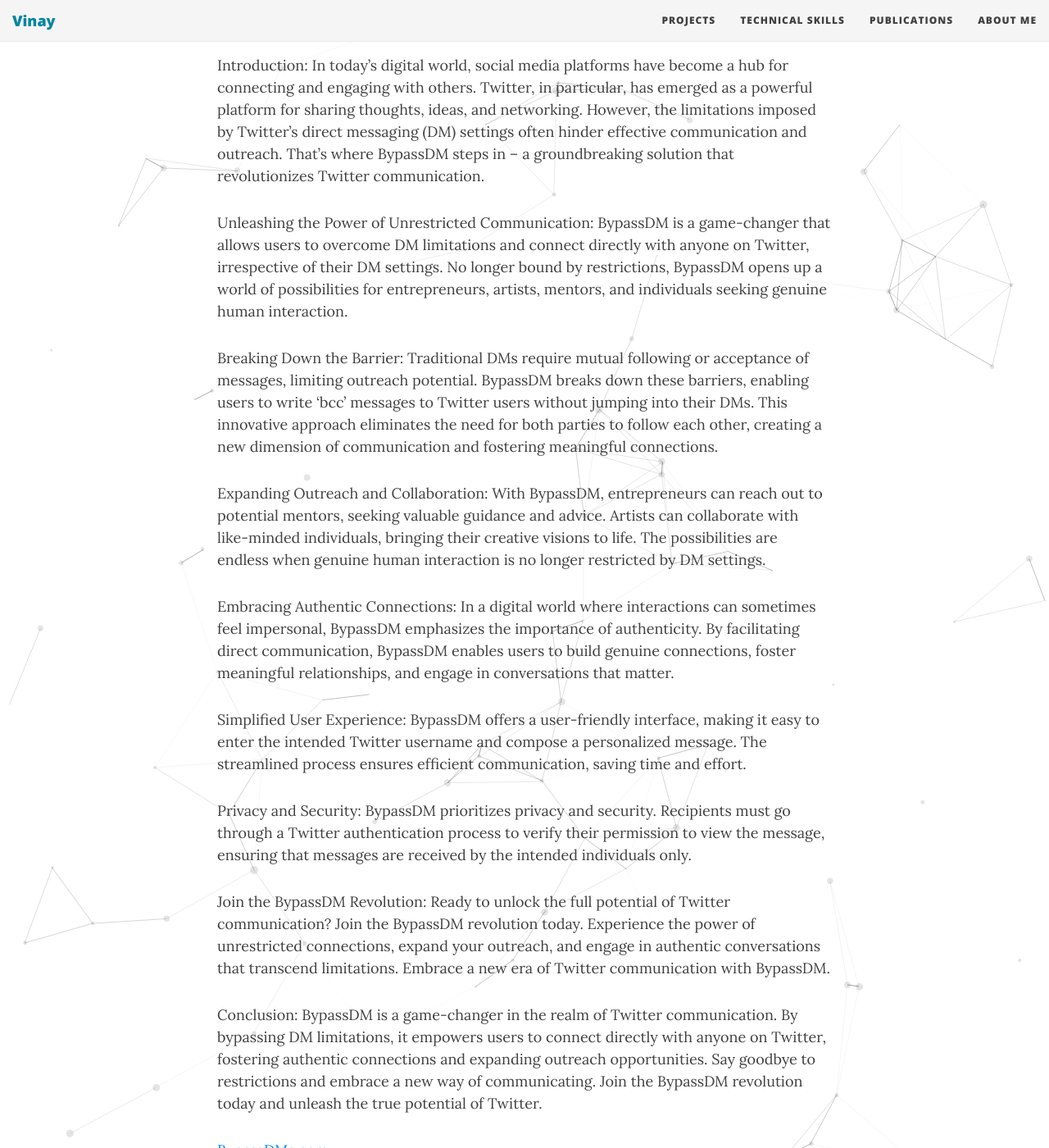
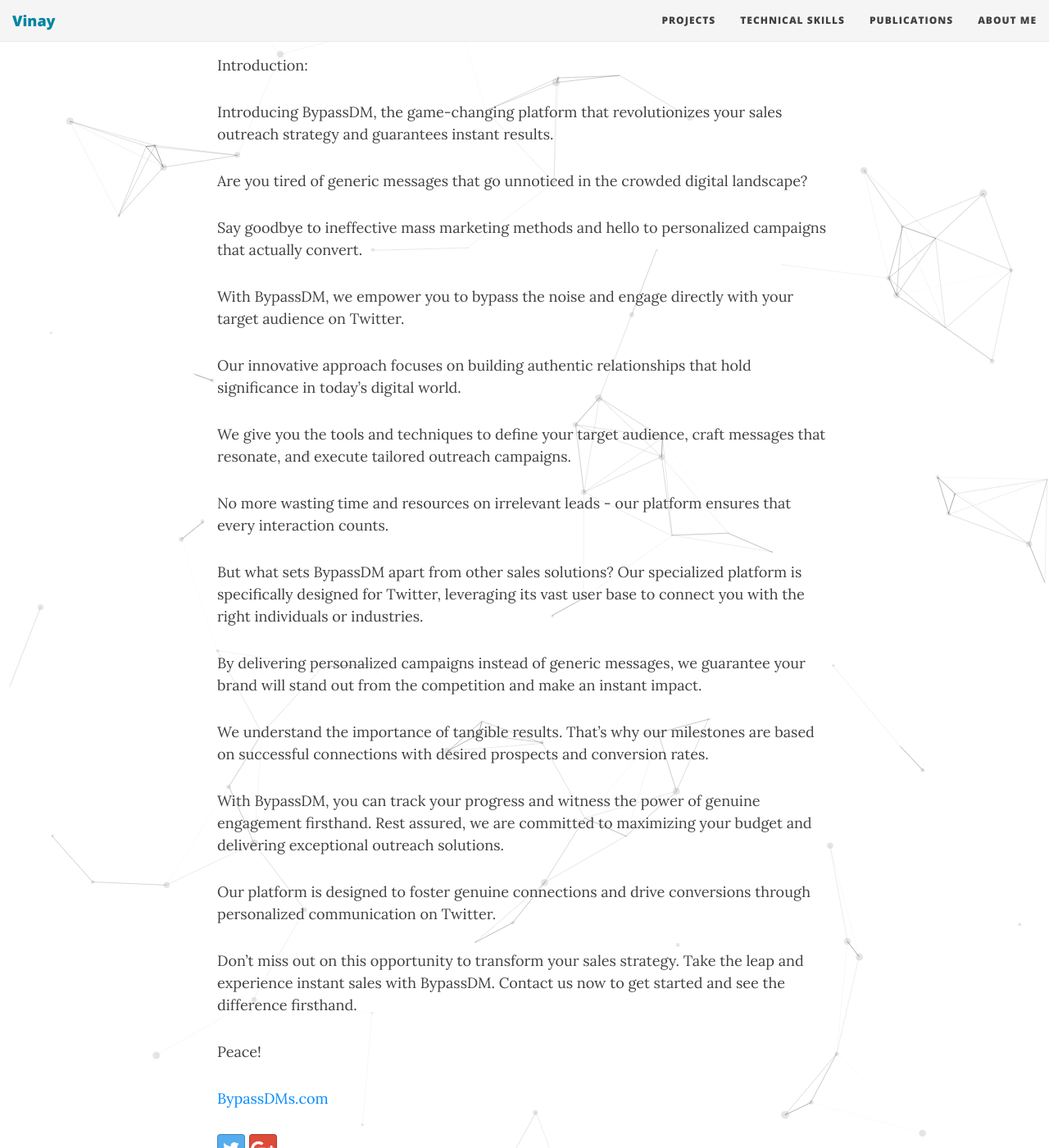
Before and after one commit to Vinaygond/Vinaygond.github.io, a Jekyll site: the page built from _posts/2023-06-26-bypassdm.md, in a window 1280 px wide and 1400 px high, scrolled down 262 px. Shown: the whole window at 82% size. Built offline with Jekyll 4.4.1, drawn with Linux system fonts in a browser that asks for light colours; nearby versions of some CDN libraries; comment, search, counter and statistics services are not loaded.

Commit message:
Update 2023-06-26-bypassdm.md

```diff
--- a/_posts/2023-06-26-bypassdm.md
+++ b/_posts/2023-06-26-bypassdm.md
@@ -1,30 +1,33 @@
-**Title: Revolutionizing Twitter Communication with BypassDM**
+ooh**Title: BypassDM- A 𝕏 tool for outreach **
 
 Introduction:
-In today's digital world, social media platforms have become a hub for connecting and engaging with others. Twitter, in particular, has emerged as a powerful platform for sharing thoughts, ideas, and networking. However, the limitations imposed by Twitter's direct messaging (DM) settings often hinder effective communication and outreach. That's where BypassDM steps in – a groundbreaking solution that revolutionizes Twitter communication.
 
-Unleashing the Power of Unrestricted Communication:
-BypassDM is a game-changer that allows users to overcome DM limitations and connect directly with anyone on Twitter, irrespective of their DM settings. No longer bound by restrictions, BypassDM opens up a world of possibilities for entrepreneurs, artists, mentors, and individuals seeking genuine human interaction.
+Introducing  BypassDM, the game-changing platform that revolutionizes your sales outreach strategy and guarantees instant results.
 
-Breaking Down the Barrier:
-Traditional DMs require mutual following or acceptance of messages, limiting outreach potential. BypassDM breaks down these barriers, enabling users to write 'bcc' messages to Twitter users without jumping into their DMs. This innovative approach eliminates the need for both parties to follow each other, creating a new dimension of communication and fostering meaningful connections.
+Are you tired of generic messages that go unnoticed in the crowded digital landscape?
 
-Expanding Outreach and Collaboration:
-With BypassDM, entrepreneurs can reach out to potential mentors, seeking valuable guidance and advice. Artists can collaborate with like-minded individuals, bringing their creative visions to life. The possibilities are endless when genuine human interaction is no longer restricted by DM settings.
+Say goodbye to ineffective mass marketing methods and hello to personalized campaigns that actually convert.
 
-Embracing Authentic Connections:
-In a digital world where interactions can sometimes feel impersonal, BypassDM emphasizes the importance of authenticity. By facilitating direct communication, BypassDM enables users to build genuine connections, foster meaningful relationships, and engage in conversations that matter.
+With BypassDM, we empower you to bypass the noise and engage directly with your target audience on Twitter.
 
-Simplified User Experience:
-BypassDM offers a user-friendly interface, making it easy to enter the intended Twitter username and compose a personalized message. The streamlined process ensures efficient communication, saving time and effort.
+Our innovative approach focuses on building authentic relationships that hold significance in today's digital world.
 
-Privacy and Security:
-BypassDM prioritizes privacy and security. Recipients must go through a Twitter authentication process to verify their permission to view the message, ensuring that messages are received by the intended individuals only.
+We give you the tools and techniques to define your target audience, craft messages that resonate, and execute tailored outreach campaigns.
 
-Join the BypassDM Revolution:
-Ready to unlock the full potential of Twitter communication? Join the BypassDM revolution today. Experience the power of unrestricted connections, expand your outreach, and engage in authentic conversations that transcend limitations. Embrace a new era of Twitter communication with BypassDM.
+No more wasting time and  resources on irrelevant leads - our platform ensures that every interaction counts.
 
-Conclusion:
-BypassDM is a game-changer in the realm of Twitter communication. By bypassing DM limitations, it empowers users to connect directly with anyone on Twitter, fostering authentic connections and expanding outreach opportunities. Say goodbye to restrictions and embrace a new way of communicating. Join the BypassDM revolution today and unleash the true potential of Twitter.
+But what sets BypassDM apart from other sales solutions? Our specialized platform is specifically designed for Twitter, leveraging its vast user base to connect you with the right individuals or industries.
+
+By delivering personalized campaigns instead of generic messages, we guarantee your brand will stand out from the competition and make an instant impact.
+
+We understand the importance of tangible results. That's why our milestones are based on successful connections with desired prospects  and conversion rates.
+
+With BypassDM, you can track your progress and  witness the power of genuine engagement firsthand.  Rest assured, we are committed to maximizing your budget and delivering exceptional outreach solutions.
+
+Our platform is designed to foster genuine connections and drive conversions through personalized communication on Twitter.
+
+Don't miss out on this opportunity to transform your sales strategy. Take the leap and experience instant sales with BypassDM. Contact us now to get started and see the difference firsthand.
+
+Peace!
 
 [BypassDMs.com](https://BypassDMs.com)
```
